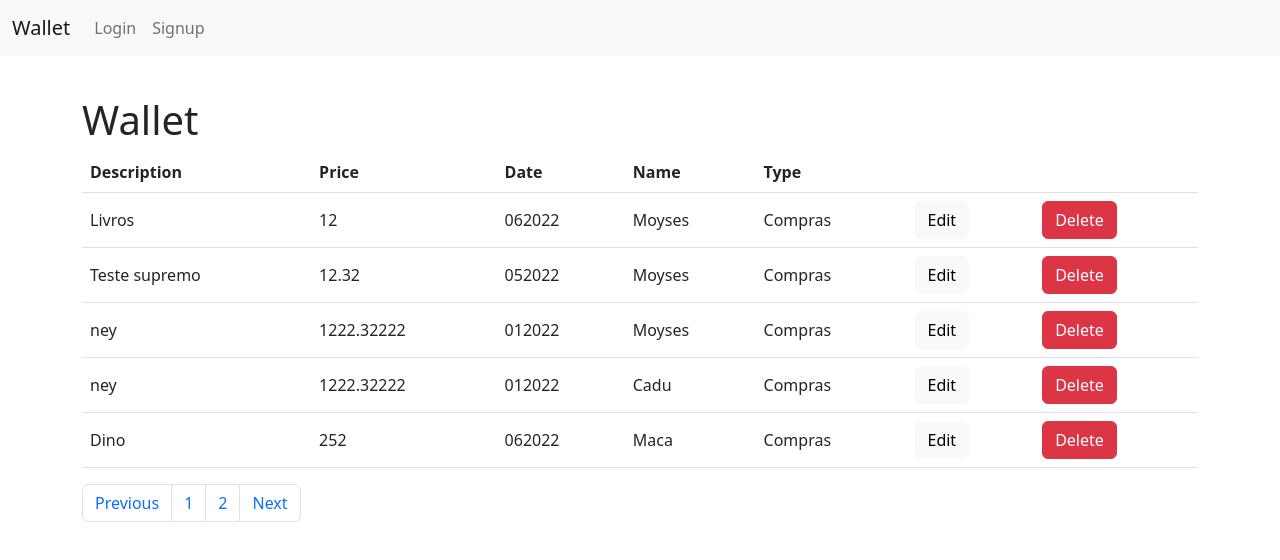
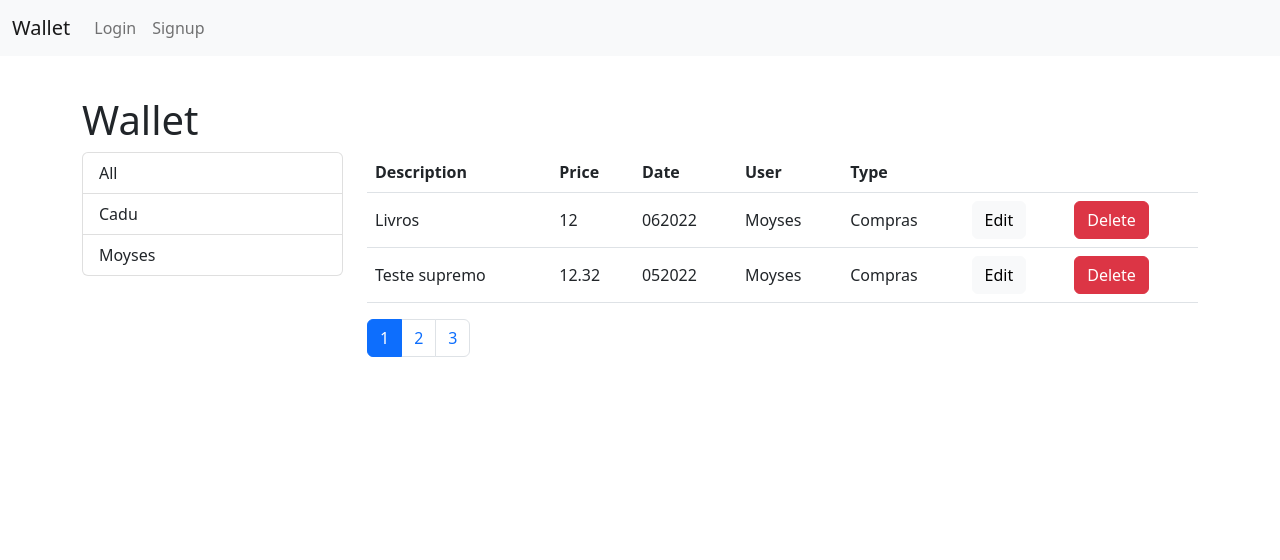
Before and after one commit to cadumillet/wallet-app, a React (Create React App) app: page / in a window 1280 px wide. Shown: the top 560 px of the page. Built offline with nearby package versions, Linux system fonts and the light colour scheme.

Commit message:
wallet screen

```diff
--- a/public/index.html
+++ b/public/index.html
@@ -14,7 +14,7 @@
       manifest.json provides metadata used when your web app is installed on a
       user's mobile device or desktop. See https://developers.google.com/web/fundamentals/web-app-manifest/
     -->
-    <link rel="manifest" href="%PUBLIC_URL%/manifest.json" />
+    <!-- <link rel="manifest" href="%PUBLIC_URL%/manifest.json" /> -->
     <!--
       Notice the use of %PUBLIC_URL% in the tags above.
       It will be replaced with the URL of the `public` folder during the build.
--- /dev/null
+++ b/src/atoms/listCount.jsx
@@ -0,0 +1,24 @@
+import React from "react";
+
+const ListCount = ({ listItems, onItemChange, selectedItem }) => {
+  return (
+    <ul className="list-group clickable">
+      {listItems.map((i) => (
+        <li
+          key={i}
+          className={
+            selectedItem === i
+              ? "list-group-item d-flex justify-content-between align-items-center active"
+              : "list-group-item d-flex justify-content-between align-items-center"
+          }
+          onClick={() => onItemChange(i)}
+        >
+          {i}
+          {/* <span className="badge rounded-pill text-bg-light">10</span> */}
+        </li>
+      ))}
+    </ul>
+  );
+};
+
+export default ListCount;
--- a/src/atoms/pagination.jsx
+++ b/src/atoms/pagination.jsx
@@ -1,30 +1,26 @@
 import React from "react";
+import _ from "lodash";
 
-const Pagination = () => {
+const Pagination = ({ itemsCount, pageSize, onPageChange, currentPage }) => {
+  const pagesCount = Math.ceil(itemsCount / pageSize);
+  const pages = _.range(1, pagesCount + 1);
+
   return (
     <div>
-      <nav aria-label="Page navigation example">
+      <nav className="clickable">
         <ul className="pagination">
-          <li className="page-item">
-            <a href="/" className="page-link">
-              Previous
-            </a>
-          </li>
-          <li className="page-item">
-            <a href="/" className="page-link">
-              1
-            </a>
-          </li>
-          <li className="page-item">
-            <a href="/" className="page-link">
-              2
-            </a>
-          </li>
-          <li className="page-item">
-            <a href="/" className="page-link">
-              Next
-            </a>
-          </li>
+          {pages.map((page) => (
+            <li
+              key={page}
+              className={
+                page === currentPage ? "page-item active" : "page-item"
+              }
+            >
+              <a className="page-link" onClick={() => onPageChange(page)}>
+                {page}
+              </a>
+            </li>
+          ))}
         </ul>
       </nav>
     </div>
--- a/src/atoms/table.jsx
+++ b/src/atoms/table.jsx
@@ -5,6 +5,17 @@ class Table extends Component {
   renderCell = (item, column) => {
     if (column.content) return column.content(item);
     return _.get(item, column.path);
+  };
+
+  raiseSort = (column) => {
+    const sortColumn = { ...this.props.sortColumn };
+    if (sortColumn.path === column) {
+      sortColumn.order = sortColumn.order === "asc" ? "desc" : "asc";
+    } else {
+      sortColumn.path = column;
+      sortColumn.order = "asc";
+    }
+    this.props.onSort(sortColumn);
   };
 
   render() {
@@ -15,7 +26,13 @@ class Table extends Component {
         <thead>
           <tr>
             {thead.map((c) => (
-              <th key={c.path || c.key}>{c.label}</th>
+              <th
+                className="clickable"
+                key={c.path || c.key}
+                onClick={() => this.raiseSort(c.path)}
+              >
+                {c.label}
+              </th>
             ))}
           </tr>
         </thead>
--- a/src/components/walletTable.jsx
+++ b/src/components/walletTable.jsx
@@ -6,7 +6,7 @@ class WalletTable extends Component {
     { path: "description", label: "Description" },
     { path: "price", label: "Price" },
     { path: "date", label: "Date" },
-    { path: "user", label: "Name" },
+    { path: "user", label: "User" },
     { path: "type", label: "Type" },
     {
       key: "edit",
@@ -36,8 +36,12 @@ class WalletTable extends Component {
   render() {
     return (
       <div>
-        <h1>Wallet</h1>
-        <Table thead={this.columns} tbody={this.props.data} />
+        <Table
+          thead={this.columns}
+          tbody={this.props.data}
+          onSort={this.props.onSort}
+          sortColumn={this.props.sortColumn}
+        />
       </div>
     );
   }
--- a/src/index.css
+++ b/src/index.css
@@ -11,3 +11,7 @@ code {
   font-family: source-code-pro, Menlo, Monaco, Consolas, 'Courier New',
     monospace;
 }
+
+.clickable {
+  cursor: pointer;
+}
--- a/src/screens/wallet.jsx
+++ b/src/screens/wallet.jsx
@@ -1,30 +1,93 @@
 import React, { Component } from "react";
+import _ from "lodash";
 import WalletTable from "../components/walletTable";
 import Pagination from "../atoms/pagination";
+import ListCount from "../atoms/listCount";
 import { getTransactions } from "../services/transactionService";
+import { paginate } from "../utils/paginate";
 
 class Wallet extends Component {
   state = {
     transactions: [],
+    users: [],
+    pageSize: 2,
+    currentPage: 1,
+    sortColumn: { path: "title", order: "asc" },
   };
 
   componentDidMount() {
     const transactions = getTransactions();
-    this.setState({ transactions });
+    const users = ["All", "Cadu", "Moyses"];
+    this.setState({ transactions, users });
   }
 
   handleDelete = (item) => {
     console.log("Deleting...", item);
   };
 
+  handlePageChange = (page) => {
+    this.setState({ currentPage: page });
+  };
+
+  handleSort = (sortColumn) => {
+    this.setState({ sortColumn });
+  };
+
+  handleUserChange = (selectedUser) => {
+    this.setState({ selectedUser });
+  };
+
+  getPageData = () => {
+    const {
+      transactions: allTransactions,
+      pageSize,
+      currentPage,
+      selectedUser,
+      sortColumn,
+    } = this.state;
+
+    const filtered =
+      selectedUser && selectedUser != "All"
+        ? allTransactions.filter((t) => t.user === selectedUser)
+        : allTransactions;
+
+    const sorted = _.orderBy(filtered, [sortColumn.path], [sortColumn.order]);
+
+    const transactions = paginate(sorted, pageSize, currentPage);
+    return { data: transactions, count: filtered.length };
+  };
+
   render() {
+    const { transactions, sortColumn, selectedUser } = this.state;
+    const { data, count } = this.getPageData();
+
     return (
       <div className="container">
-        <WalletTable
-          data={this.state.transactions}
-          onDelete={this.handleDelete}
-        />
-        <Pagination />
+        <h1>Wallet</h1>
+        <div className="row">
+          <div className="col-3">
+            <ListCount
+              listItems={this.state.users}
+              onItemChange={this.handleUserChange}
+              selectedItem={selectedUser}
+            />
+          </div>
+          <div className="col">
+            <WalletTable
+              data={data}
+              onDelete={this.handleDelete}
+              onSort={this.handleSort}
+              sortColumn={sortColumn}
+            />
+            <Pagination
+              currentPage={this.state.currentPage}
+              itemsCount={count}
+              pageSize={this.state.pageSize}
+              data={this.state.transactions}
+              onPageChange={this.handlePageChange}
+            />
+          </div>
+        </div>
       </div>
     );
   }
--- /dev/null
+++ b/src/utils/paginate.js
@@ -0,0 +1,7 @@
+import _ from "lodash";
+
+export function paginate(items, pageSize, currentPage) {
+  const startIndex = (currentPage - 1) * pageSize;
+  const endIndex = currentPage * pageSize;
+  return _.slice(items, startIndex, endIndex);
+}
```
Also changed, not shown: public/manifest.json.
